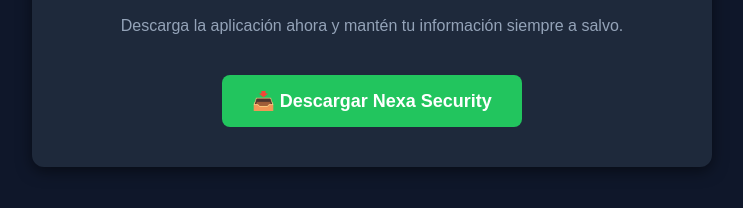
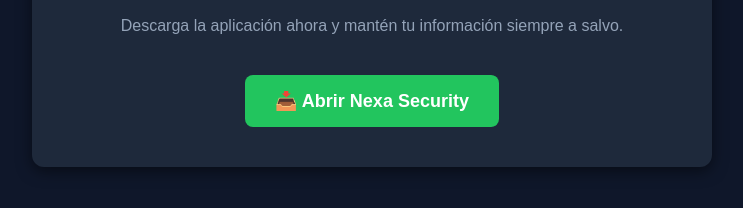
Before and after one commit to Romeo0053/Nexa-security, a plain HTML site: page index.html in a window 1280 px wide. Shown: the part 232-440 px from the top of the page, without its empty margins (268-1011 px from the left). Drawn offline with Linux system fonts and the light colour scheme.

Commit message:
Change button text to 'Abrir Nexa Security'
Updated the button text from 'Descargar Nexa Security' to 'Abrir Nexa Security'.

```diff
--- a/index.html
+++ b/index.html
@@ -42,7 +42,7 @@
         <h1>Nexa Security</h1>
         <p>La aplicación definitiva y segura para gestionar tus contraseñas y datos importantes en la nube con la máxima protección.</p>
         <p>Descarga la aplicación ahora y mantén tu información siempre a salvo.</p>
-        <a href="#" class="btn">📥 Descargar Nexa Security</a>
+        <a href="..." class="btn">📥 Abrir Nexa Security</a>
     </div>
 </body>
 </html>
```
